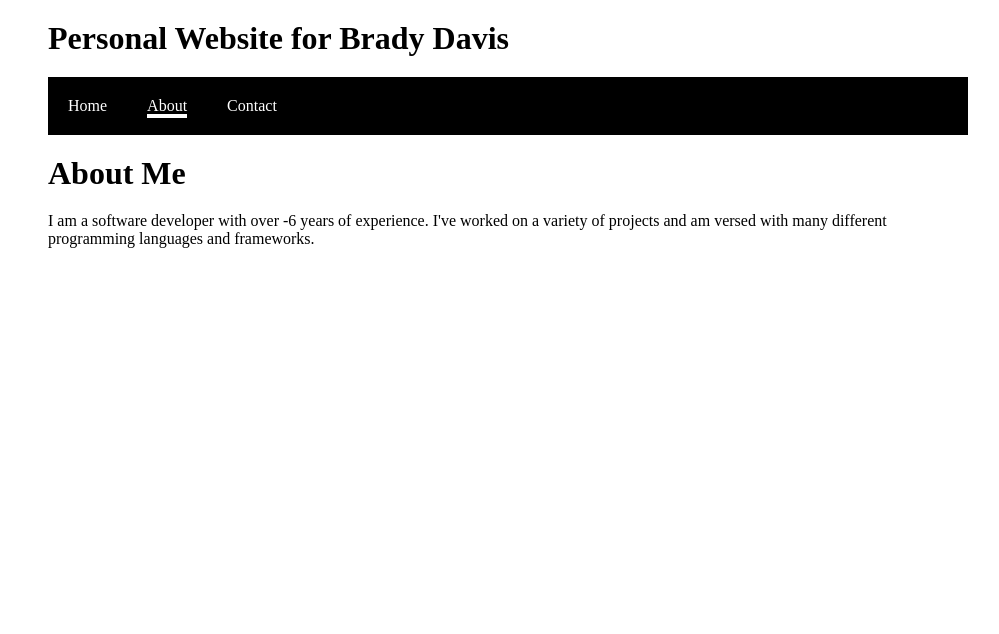
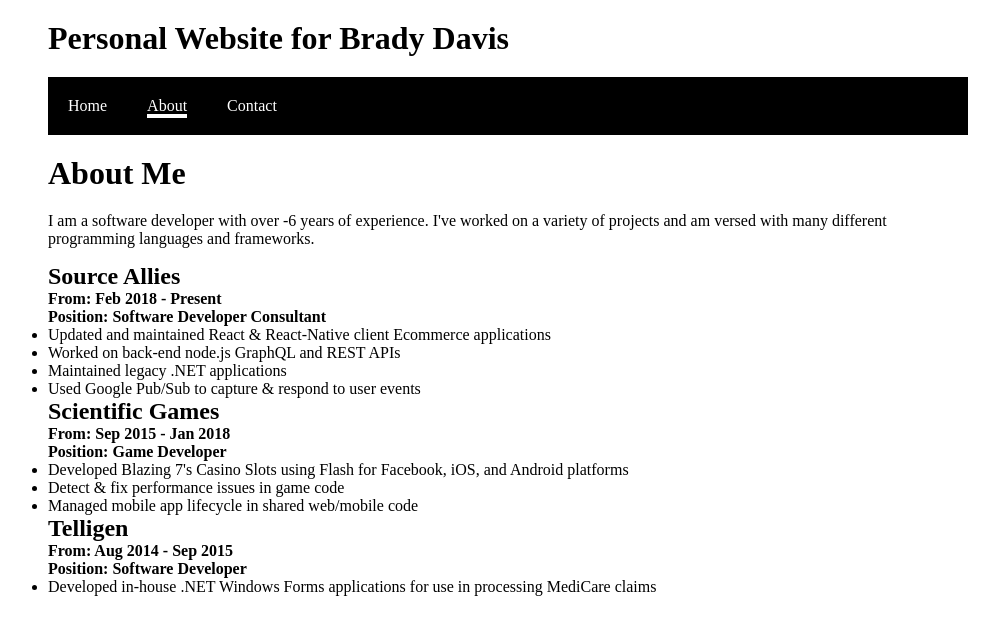
Before and after one commit to BradyDavis-Shellz/personal-site, a React (Create React App) app: page /about in a window 1280 px wide. Shown: the top 634 px of the page, without its empty margins (132-1131 px from the left). Built offline with nearby package versions, Linux system fonts and the light colour scheme.

Commit message:
Adding previous work experience

```diff
--- a/src/client/components/about/about.js
+++ b/src/client/components/about/about.js
@@ -1,11 +1,14 @@
 import React from 'react';
 
 import {getYearsActive} from '../../utils/about-me-helpers';
+
+import {PreviousWorkExperience} from './previous-work-experience';
 
 const About = () => (
     <div className="about">
         <h1>{'About Me'}</h1>
         <p data-testid="intro">{`I am a software developer with over ${getYearsActive()} years of experience. I've worked on a variety of projects and am versed with many different programming languages and frameworks.`}</p>
+        <PreviousWorkExperience />
     </div>
 );
 
--- a/src/client/components/about/previous-work-experience.js
+++ b/src/client/components/about/previous-work-experience.js
@@ -1,4 +1,6 @@
-export const previousWorkExperience = [
+import React from 'react';
+
+const previousWorkExperienceList = [
     {
         dates: 'Feb 2018 - Present',
         name: 'Source Allies',
@@ -27,8 +29,41 @@
         name: 'Telligen',
         position: 'Software Developer',
         responsibilities: [
-            'Developed in-house .NET Windows Forms applications for use in processing MediCare claims',
+            'Developed in-house .NET Windows Forms applications for use in processing MediCare claims'
         ],
         url: 'https://www.telligen.com/'
     }
 ];
+
+/* eslint-disable react/no-array-index-key */
+const PreviousWorkExperience = () => (
+    <div>
+        {previousWorkExperienceList.map((item, itemIndex) =>
+            <div
+                key={`item-${itemIndex}`}
+            >
+                <h2>
+                    {item.name}
+                </h2>
+                <div>
+                    <strong>{`From: ${item.dates}`}</strong>
+                </div>
+                <div>
+                    <strong>{`Position: ${item.position}`}</strong>
+                </div>
+                <ul>
+                    {item.responsibilities.map((listItem, listIndex) =>
+                        <li
+                            key={`list-${itemIndex}-${listIndex}`}
+                        >
+                            {listItem}
+                        </li>
+                    )}
+                </ul>
+            </div>
+        )}
+    </div>
+);
+/* eslint-enable react/no-array-index-key */
+
+export {PreviousWorkExperience, previousWorkExperienceList};
```
Also changed, not shown: 2 other files (tests, documents, lock files or other folders).
